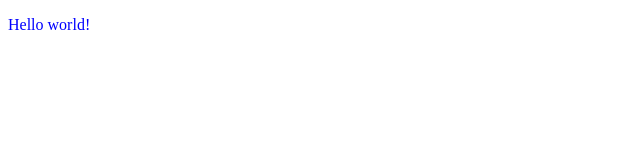
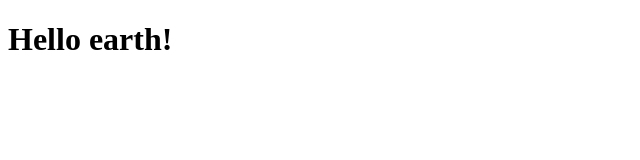
Before and after one commit to davidboll/lab-1, a plain HTML site: page src/index.html in a window 1280 px wide. Shown: the whole page, without its empty margins (0-640 px from the left). Drawn offline with Linux system fonts and the light colour scheme.

Commit message:
Changes title

```diff
--- a/src/index.html
+++ b/src/index.html
@@ -11,6 +11,6 @@
   </head>
 
   <body>
-    <p>Hello world!</p>
+    <h1>Hello earth!</p>
   </body>
 </html>
```
